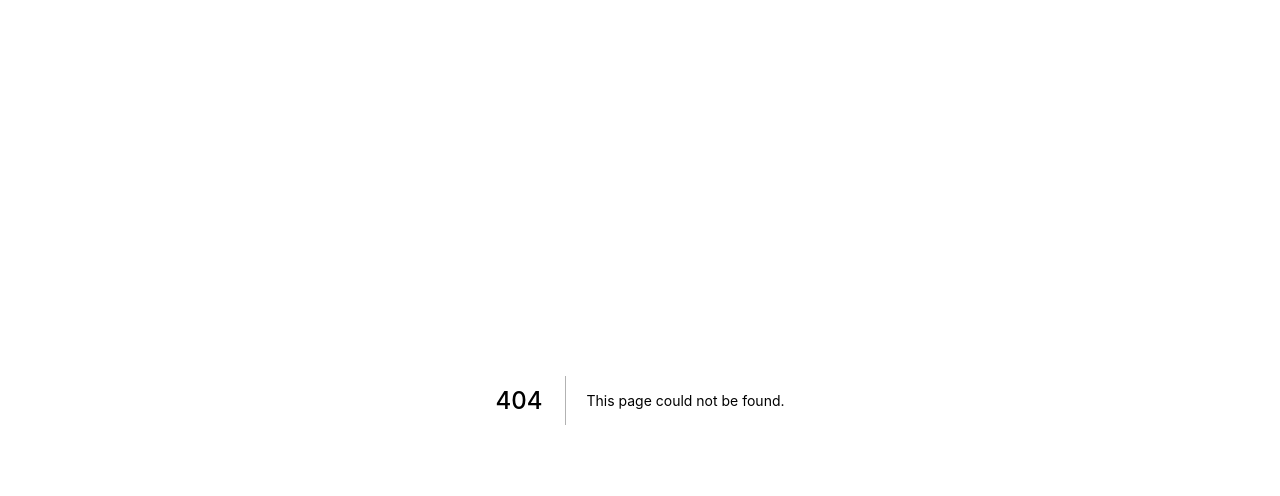
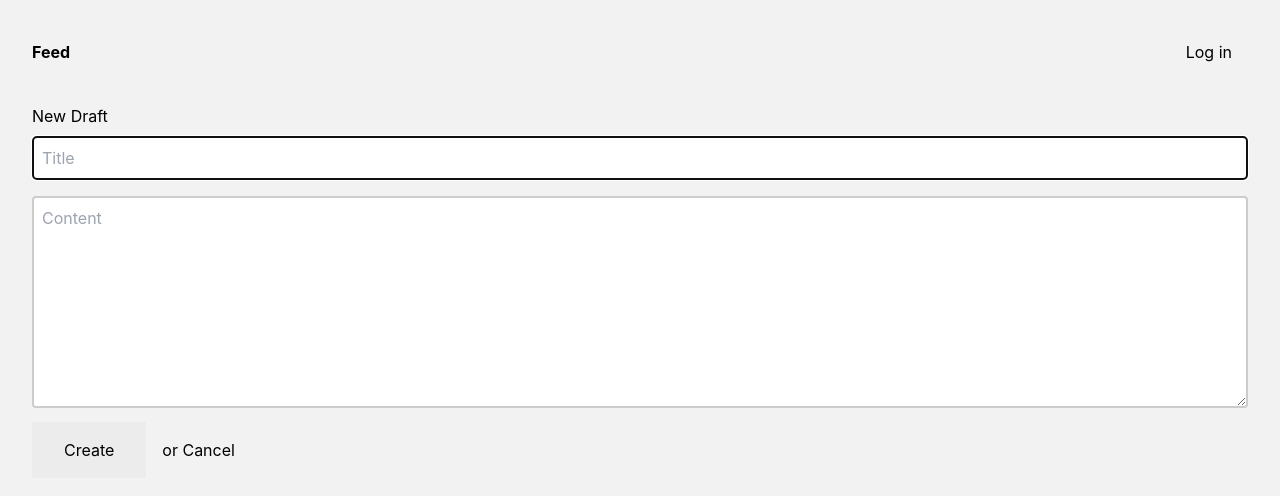
Before and after one commit to giuseppe-g-gelardi/nextjs-prisma-blog, a Next.js app: page /create in a window 1280 px wide. Before the commit this address had no page. Shown: the top 496 px of the page. Built offline with nearby package versions, Linux system fonts and the light colour scheme; no server answers.

Commit message:
fix typo in nextauth env variable, add nextauth functionality, add create post page

```diff
--- /dev/null
+++ b/pages/create.tsx
@@ -0,0 +1,83 @@
+// pages/create.tsx
+
+import React, { SyntheticEvent, useState } from 'react';
+import Layout from '../components/Layout';
+import Router from 'next/router';
+
+export default function Draft() {
+  const [title, setTitle] = useState('');
+  const [content, setContent] = useState('');
+
+  const submitData = async (e: SyntheticEvent) => {
+    e.preventDefault();
+    // TODO
+    // You will implement this next ...
+    try {
+      const body = { title, content };
+      await fetch('/api/post', {
+        method: 'POST',
+        headers: { 'Content-Type': 'application/json' },
+        body: JSON.stringify(body),
+      });
+      await Router.push('/drafts');
+    } catch (error) {
+      console.error(error);
+    }
+  };
+
+  return (
+    <Layout>
+      <div>
+        <form onSubmit={submitData}>
+          <h1>New Draft</h1>
+          <input
+            autoFocus
+            onChange={(e) => setTitle(e.target.value)}
+            placeholder="Title"
+            type="text"
+            value={title}
+          />
+          <textarea
+            cols={50}
+            onChange={(e) => setContent(e.target.value)}
+            placeholder="Content"
+            rows={8}
+            value={content}
+          />
+          <input disabled={!content || !title} type="submit" value="Create" />
+          <a className="back" href="#" onClick={() => Router.push('/')}>
+            or Cancel
+          </a>
+        </form>
+      </div>
+      <style jsx>{`
+        .page {
+          background: var(--geist-background);
+          padding: 3rem;
+          display: flex;
+          justify-content: center;
+          align-items: center;
+        }
+
+        input[type='text'],
+        textarea {
+          width: 100%;
+          padding: 0.5rem;
+          margin: 0.5rem 0;
+          border-radius: 0.25rem;
+          border: 0.125rem solid rgba(0, 0, 0, 0.2);
+        }
+
+        input[type='submit'] {
+          background: #ececec;
+          border: 0;
+          padding: 1rem 2rem;
+        }
+
+        .back {
+          margin-left: 1rem;
+        }
+      `}</style>
+    </Layout>
+  );
+};
```
Also changed, not shown: pages/api/auth/[...nextauth].ts (added, +21 -0 lines).
